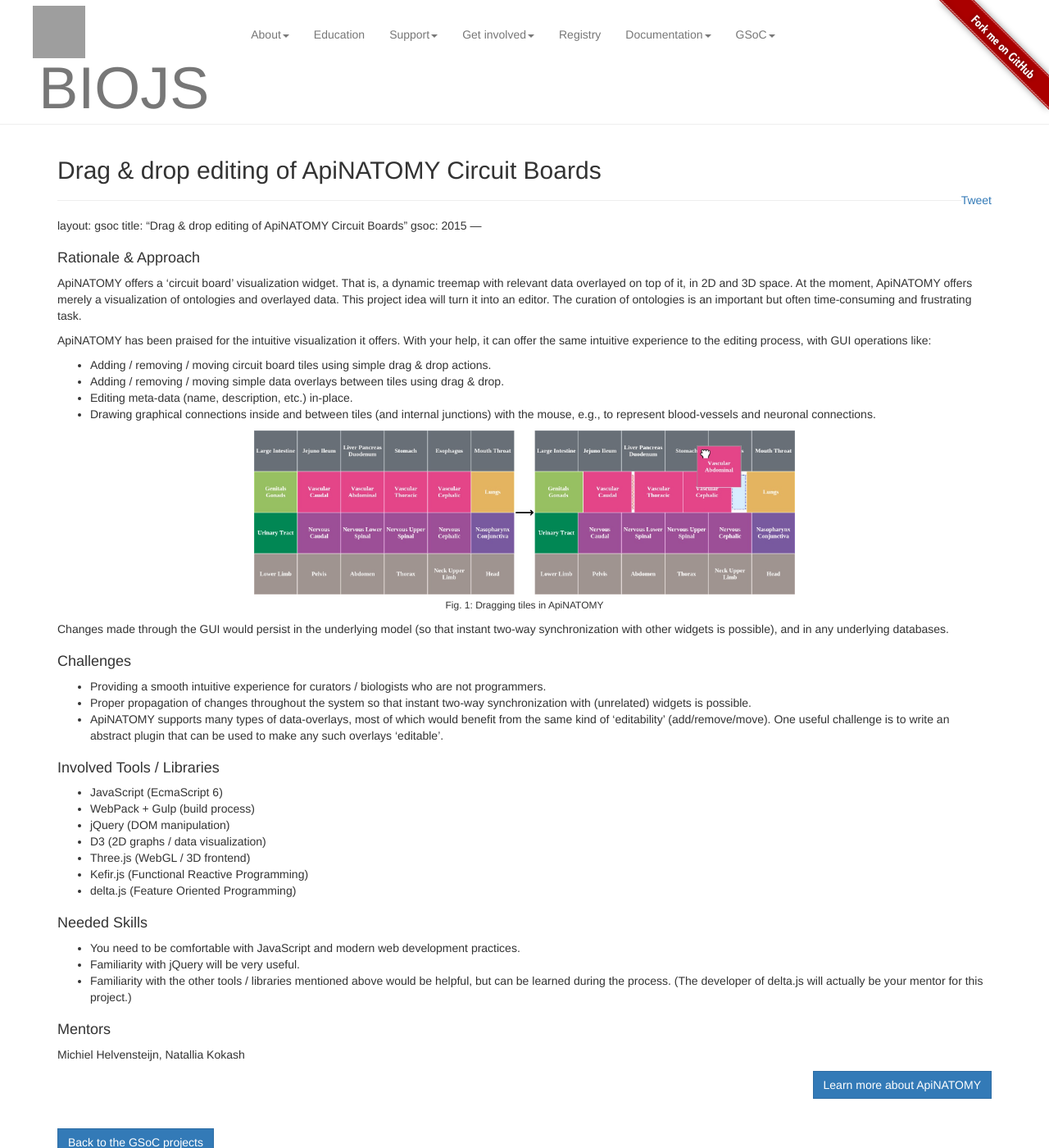
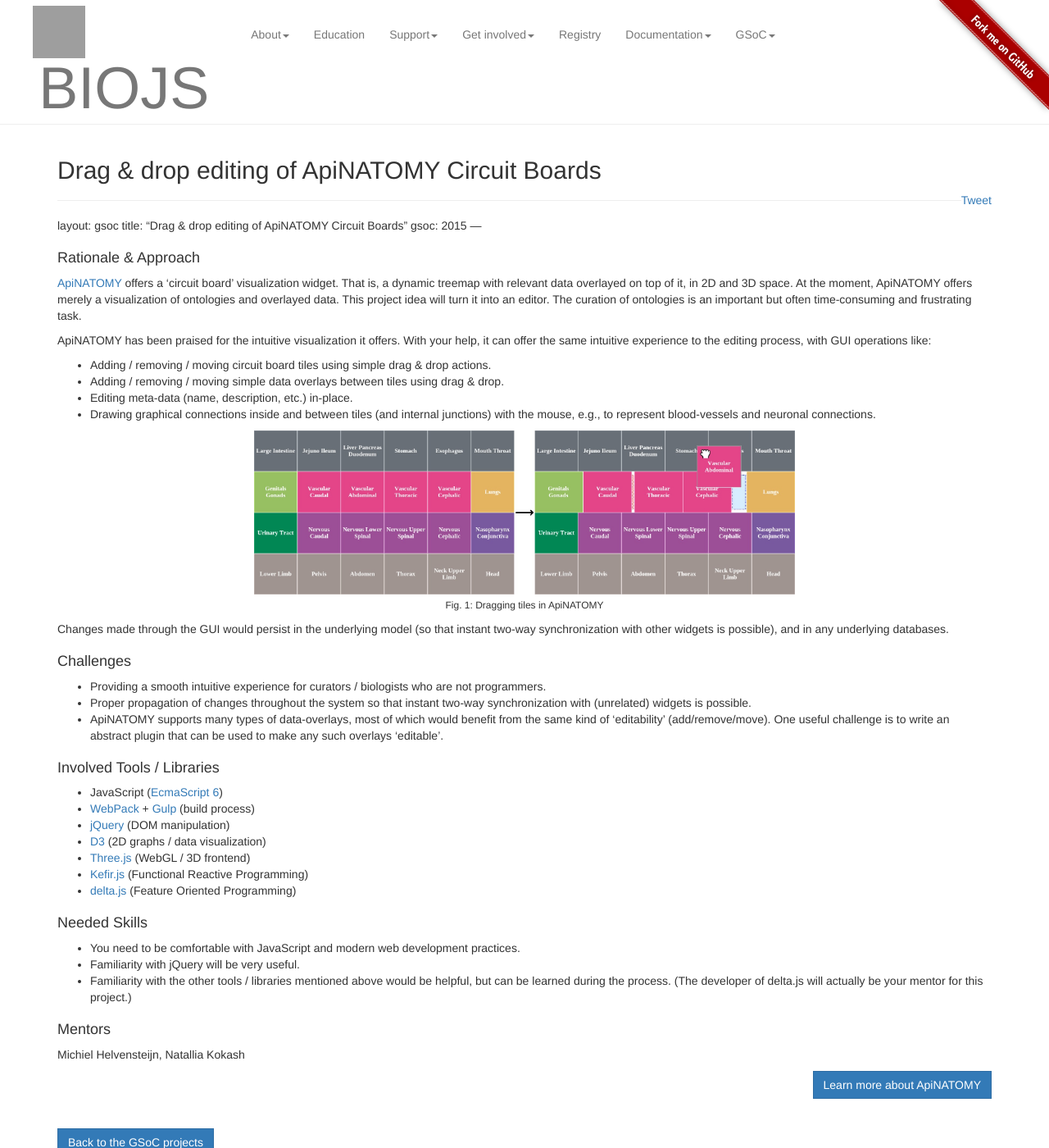
Before and after one commit to biojs/biojs.net, a Jekyll site: the page built from gsoc/2015/projects/drop_apinatomy.md, in a window 1280 px wide and 1400 px high. Shown: the whole window at 82% size. Built offline with Jekyll 4.4.1, drawn with Linux system fonts in a browser that asks for light colours; nearby versions of some CDN libraries; comment, search, counter and statistics services are not loaded; some of the changed lines change nothing that is shown; grey boxes are pictures that could not be loaded.

Commit message:
added hyperlinks

```diff
--- a/gsoc/2015/projects/drop_apinatomy.md
+++ b/gsoc/2015/projects/drop_apinatomy.md
@@ -7,7 +7,7 @@
 Rationale & Approach
 --------------------
 
-ApiNATOMY offers a 'circuit board' visualization widget. That is, a dynamic treemap with relevant data overlayed on top of it, in 2D and 3D space. At the moment, ApiNATOMY offers merely a visualization of ontologies and overlayed data. This project idea will turn it into an editor. The curation of ontologies is an important but often time-consuming and frustrating task.
+[ApiNATOMY](http://www.apinatomy.org) offers a 'circuit board' visualization widget. That is, a dynamic treemap with relevant data overlayed on top of it, in 2D and 3D space. At the moment, ApiNATOMY offers merely a visualization of ontologies and overlayed data. This project idea will turn it into an editor. The curation of ontologies is an important but often time-consuming and frustrating task.
 
 ApiNATOMY has been praised for the intuitive visualization it offers. With your help, it can offer the same intuitive experience to the editing process, with GUI operations like:
 
@@ -33,13 +33,13 @@
 Involved Tools / Libraries
 -------------------------
 
-* JavaScript (EcmaScript 6)
-* WebPack + Gulp (build process)
-* jQuery (DOM manipulation)
-* D3 (2D graphs / data visualization)
-* Three.js (WebGL / 3D frontend)
-* Kefir.js (Functional Reactive Programming)
-* delta.js (Feature Oriented Programming)
+* JavaScript ([EcmaScript 6](https://github.com/lukehoban/es6features))
+* [WebPack](http://webpack.github.io/) + [Gulp](http://gulpjs.com/) (build process)
+* [jQuery](http://jquery.com/) (DOM manipulation)
+* [D3](http://d3js.org/) (2D graphs / data visualization)
+* [Three.js](http://threejs.org/) (WebGL / 3D frontend)
+* [Kefir.js](https://pozadi.github.io/kefir/) (Functional Reactive Programming)
+* [delta.js](https://github.com/mhelvens/delta.js) (Feature Oriented Programming)
 
 Needed Skills
 -------------
```
